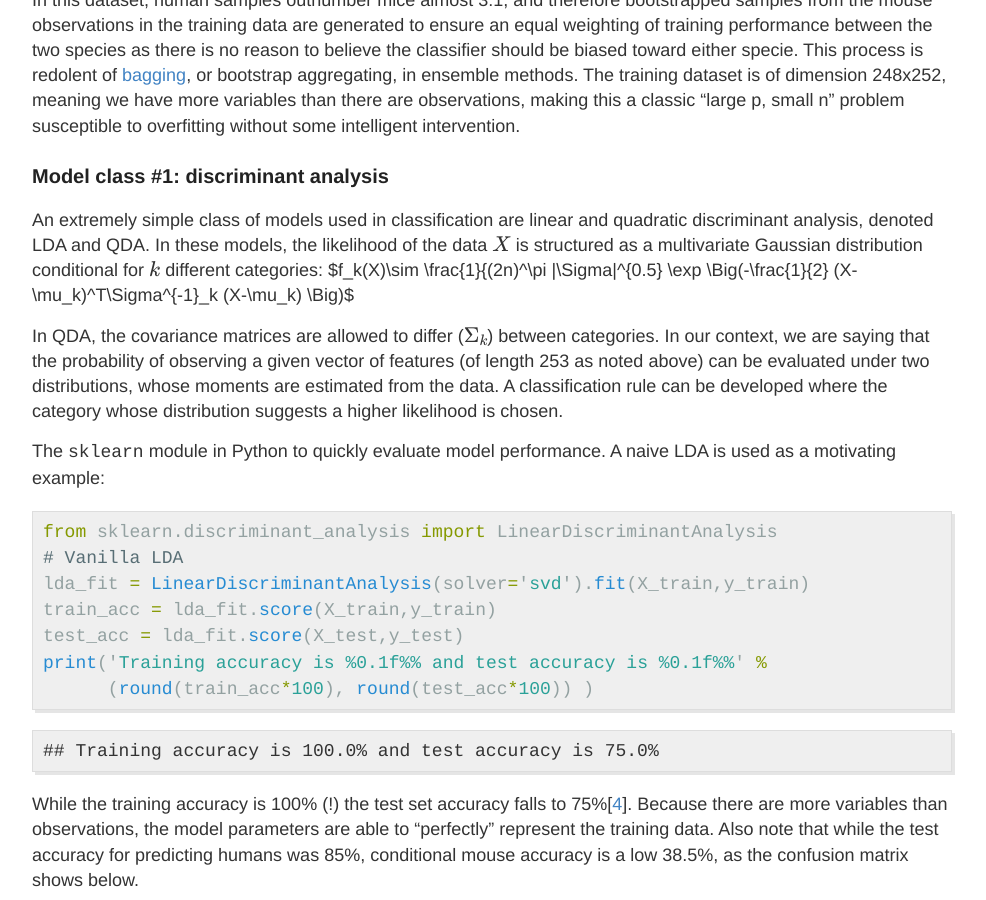
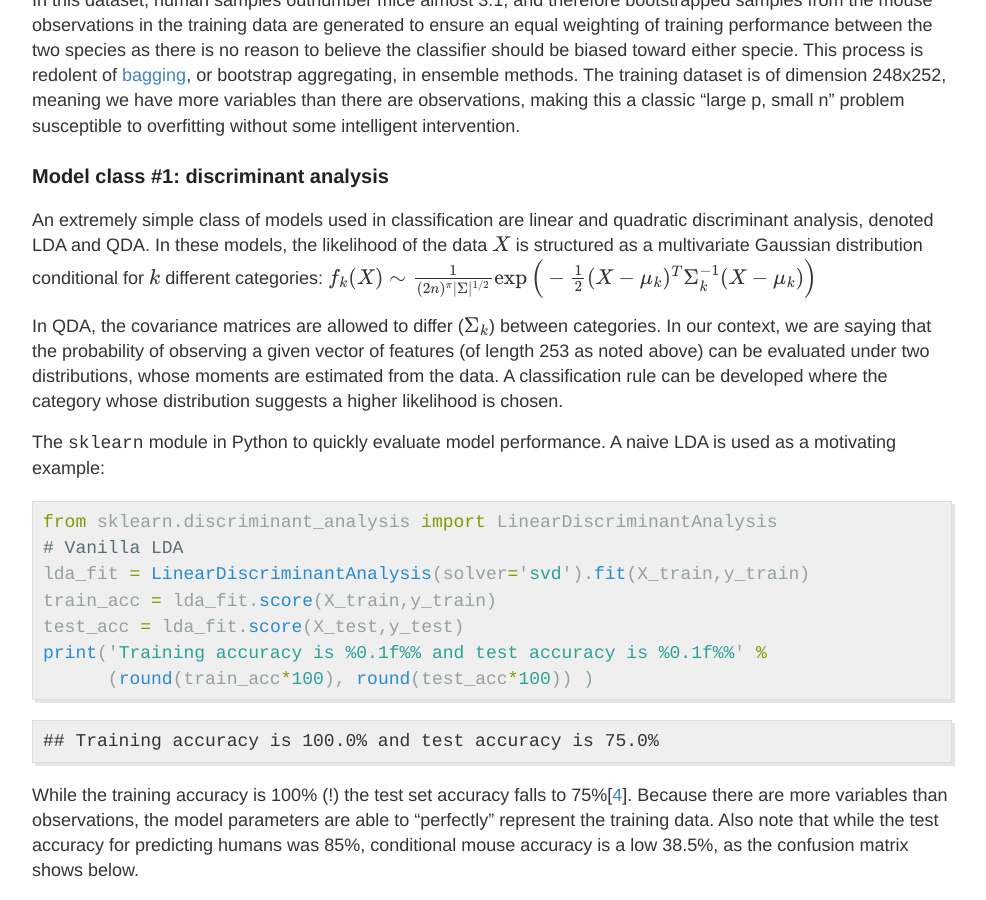
Before and after one commit to erikdrysdale/erikdrysdale.github.io, a Jekyll site: the page built from _posts/2017-01-03-mirna_classification.md, in a window 1280 px wide and 900 px high, scrolled down 3554 px. Shown: the whole window, without its empty margins (148-1134 px from the left). Built offline with Jekyll 4.4.1, drawn with Linux system fonts in a browser that asks for light colours; our own code applies the rules of GitHub Pages for plain Markdown files; formulas are drawn with MathJax 3.

Commit message:
add new content

```diff
--- a/_posts/2017-01-03-mirna_classification.md
+++ b/_posts/2017-01-03-mirna_classification.md
@@ -50,7 +50,7 @@ In this dataset, human samples outnumber mice almost 3:1, and therefore bootstra
 
 ### Model class #1: discriminant analysis
 
-An extremely simple class of models used in classification are linear and quadratic discriminant analysis, denoted LDA and QDA. In these models, the likelihood of the data $X$ is structured as a multivariate Gaussian distribution conditional for $k$ different categories: $f_k(X)\sim \frac{1}{(2n)^\pi \|\Sigma\|^{0.5} \exp \Big\(-\frac{1}{2} (X-\mu_k)^T\Sigma^{-1}_k (X-\mu_k) \Big\)$
+An extremely simple class of models used in classification are linear and quadratic discriminant analysis, denoted LDA and QDA. In these models, the likelihood of the data $X$ is structured as a multivariate Gaussian distribution conditional for $k$ different categories: $f_k(X)\sim \frac{1}{(2n)^\pi \|\Sigma\|^{1/2}} \exp \Big\(-\frac{1}{2} (X-\mu_k)^T\Sigma^{-1}_k (X-\mu_k) \Big\)$
 
 In QDA, the covariance matrices are allowed to differ ($\Sigma_k$) between categories. In our context, we are saying that the probability of observing a given vector of features (of length 253 as noted above) can be evaluated under two distributions, whose moments are estimated from the data. A classification rule can be developed where the category whose distribution suggests a higher likelihood is chosen.
 
```
